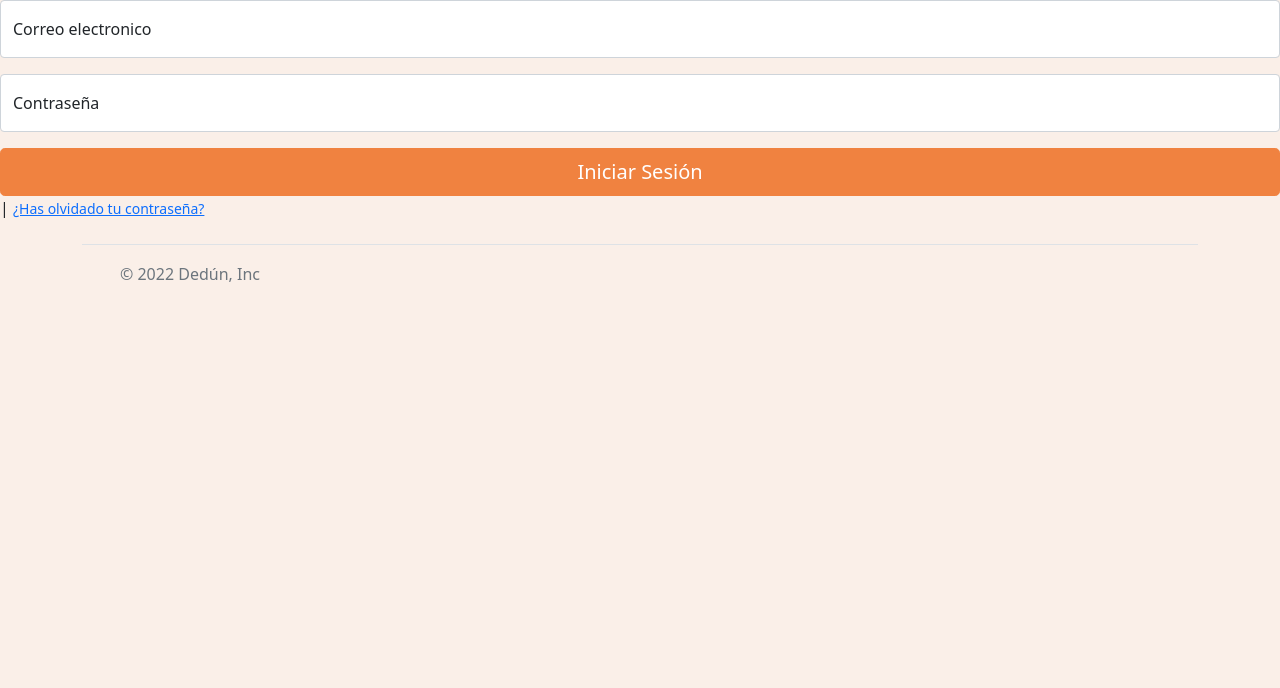
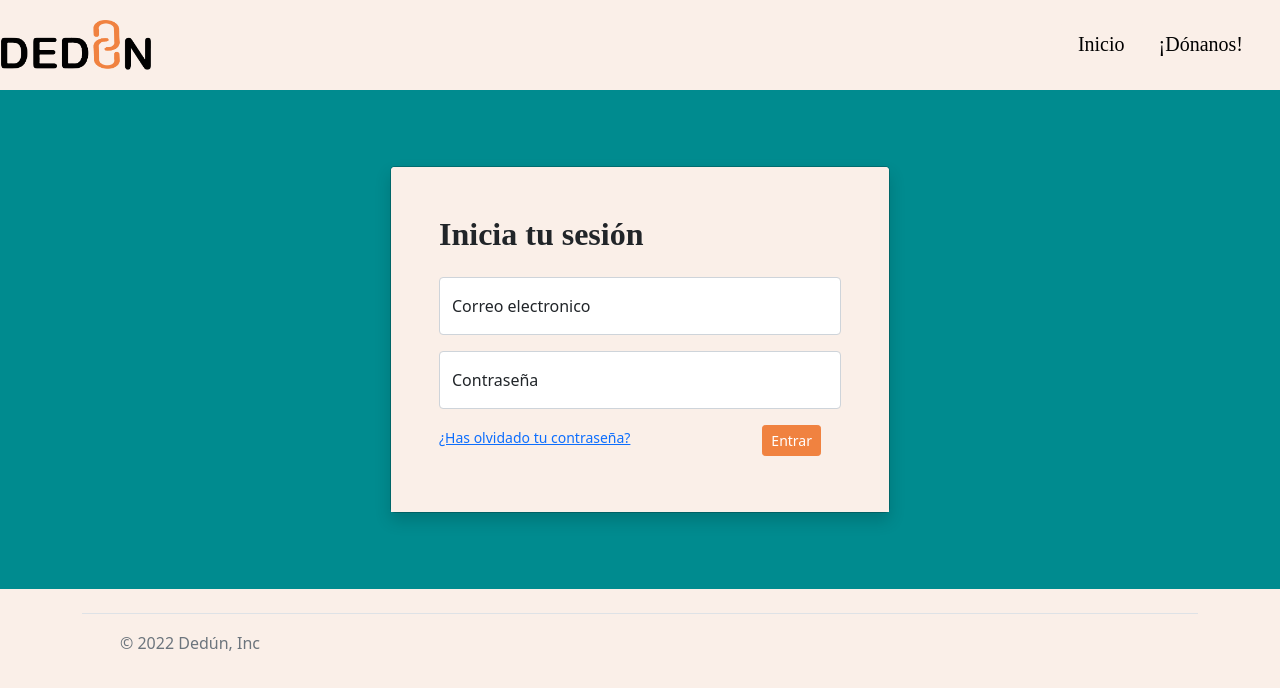
Before and after one commit to AlejandroUN/Ded-n, a Vue app in the folder frontend/: page /iniciarSesion in a window 1280 px wide. Shown: the top 688 px of the page. Built offline with nearby package versions, Linux system fonts and the light colour scheme.

Commit message:
Vista inicio Sesión

```diff
--- a/frontend/src/views/iniciarSesion.vue
+++ b/frontend/src/views/iniciarSesion.vue
@@ -1,6 +1,44 @@
 <template>
 
     <div id="app">
+      <header class="margin font">
+      <img src="../assets/logo.png" height="50" />
+      <nav class="nav justify-content-center float-md-end right">
+        <router-link to="/"
+          ><button
+            class="w-100 btn btn-lg btn-primary color_fuente color2"
+            type="submit"
+          >
+            Inicio
+          </button></router-link
+        >
+        <router-link to=""
+          ><button
+            class=" btn btn-lg btn-primary color_fuente color2"
+            type="submit"
+          >
+            ¡Dónanos!
+          </button></router-link
+        >
+      </nav>
+    </header>
+
+
+
+    <div
+      class="modal modal-signin position-static d-block py-5 bg"
+      tabindex="-1"
+      role="dialog"
+      id="modalSignin"
+    >
+      <div class="modal-dialog" role="document">
+        <div class="modal-content rounded-5 shadow">
+          <div class="modal-header p-5 pb-4 border-bottom-0 fondo2 font">
+
+            <h2 class="fw-bold mb-0">Inicia tu sesión</h2>
+
+          </div>
+          <div class="modal-body p-5 pt-0 fondo2">
 
         <div class="form-floating mb-3">
             <input
@@ -26,21 +64,23 @@
           </div>
 
             <button
-              class="w-100 btn btn-lg btn-primary color"
+              class=" mb-2 btn btn-sm rounded-4 btn-primary floatr right color"
               type="submit"
               v-on:click="login"
             >
-              Iniciar Sesión
-            </button> |
+              Entrar
+            </button>
             <small class="text-muted"
             ><router-link to="/recuperarContrasena"
               >¿Has olvidado tu contraseña?</router-link
             ></small
           >
+          </div>
+        </div>
+      </div>
+    </div>
+    </div>
 
-
-
-    </div>
 
 </template>
     <script>
```
